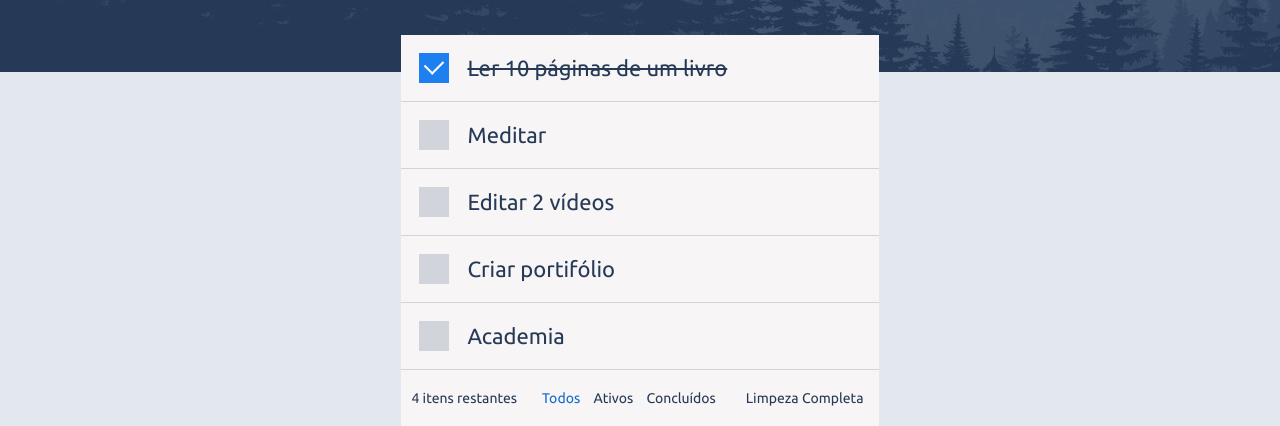
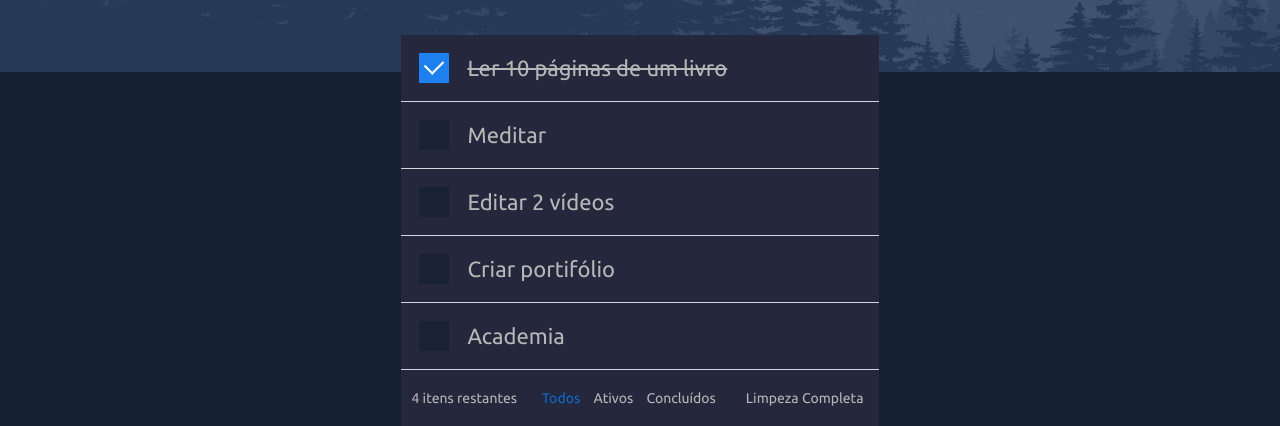
Before and after one commit to rafaelsoares97/projeto-todo-list, a plain HTML site: page index.html in a window 1280 px wide. Shown: the part 378-804 px from the top of the page. Drawn offline with Linux system fonts and the light colour scheme.

Commit message:
dark mode adicionado

```diff
--- a/index.html
+++ b/index.html
@@ -9,7 +9,7 @@
             type="image/x-icon">
         <link rel="stylesheet" href="public/css/styles.css">
     </head>
-    <body class="dark-mode">
+    <body class="darkmode">
         <div class="container">
             <div class="header">
                 <h1>To-Do List</h1>
--- a/public/css/styles.css
+++ b/public/css/styles.css
@@ -150,12 +150,12 @@ input[type=checkbox]:checked:after {
 }
 
 /* Darkmode */
-body.darkmode {
+.darkmode {
     background-color: var(--bg-darkmode);
     color: var(--font-darkmode);
 }
 
-body.darkmode .darkmode-toggle {
+.darkmode .darkmode-toggle {
     width: 30px;
     height: 30px;
     background: url(../images/sun.svg);
@@ -163,32 +163,32 @@ body.darkmode .darkmode-toggle {
     background-repeat: no-repeat;
 }
 
-body.darkmode .item{
+.darkmode .item{
     background-color: var(--item-darkmode);
 }
 
-body.darkmode input[type=checkbox]:before {
+.darkmode input[type=checkbox]:before {
     background-color: var(--check-darkmode);
 }
 
-body.darkmode input[type=checkbox]:checked:before {
+.darkmode input[type=checkbox]:checked:before {
     background-color: #1E80EF;
 }
 
-body.darkmode .container input {
+.darkmode .container input {
     color: var(--font-darkmode);
     background: var(--item-darkmode);
 }
 
-body.darkmode .footer {
+.darkmode .footer {
     background-color: var(--item-darkmode);
 }
 
-body.darkmode a {
+.darkmode a {
     color: var(--font-darkmode);
 }
 
-body.darkmode a.active {
+.darkmode a.active {
     color: #116ACC;
 }
 /* Fim Darkmode */
--- a/public/js/scripts.js
+++ b/public/js/scripts.js
@@ -5,5 +5,5 @@ const body = document.body;
 // Adiciona o evento de clique no botão de toggle
 toggleBtn.addEventListener('click', () => {
     // Alterna a classe dark-mode no body
-    body.classList.toggle('dark-mode');
+    body.classList.toggle('darkmode');
 });
```
